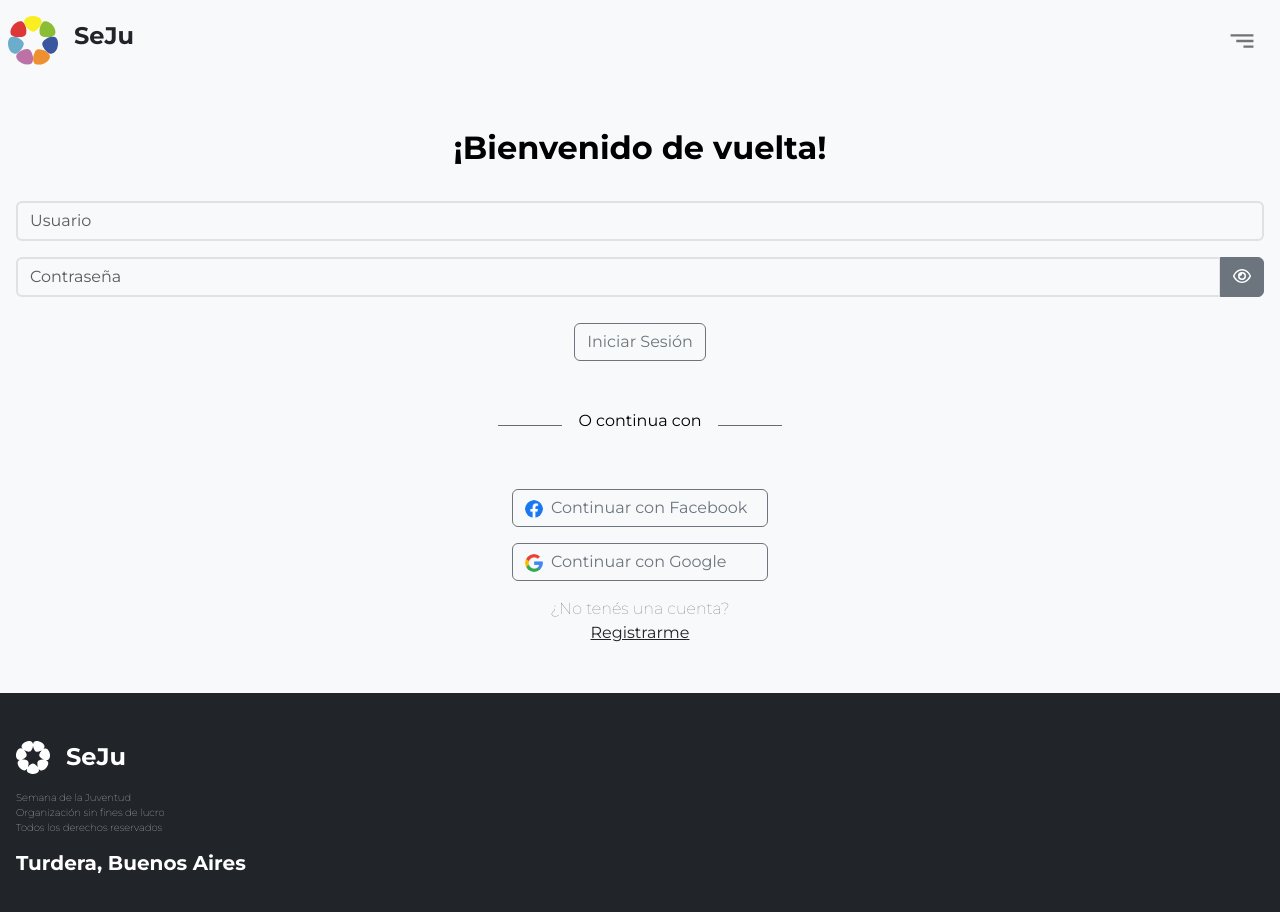
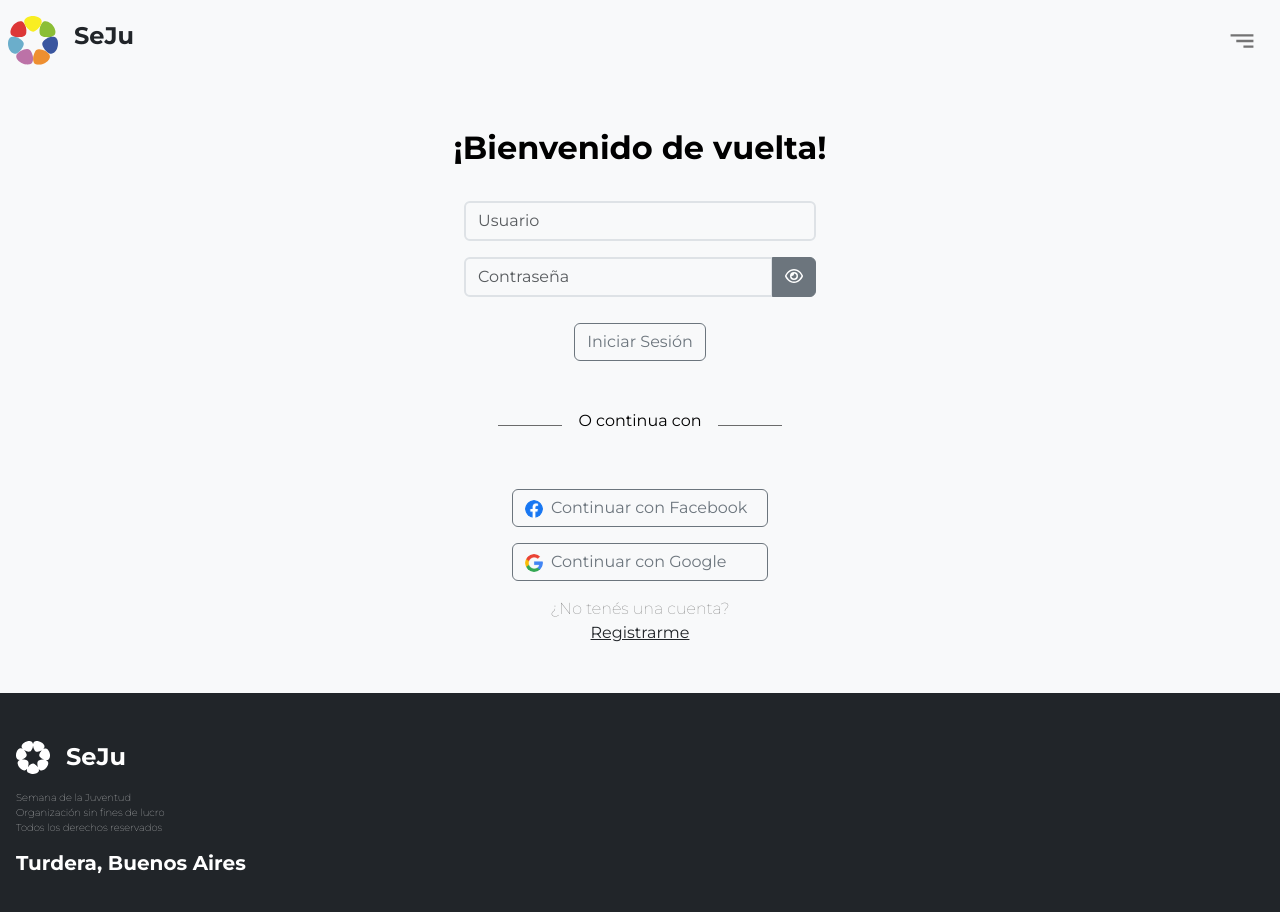
Before and after one commit to MRAMINIKO/SGS-frontend, a Next.js app: page /login in a window 1280 px wide. Shown: the top 912 px of the page. Built offline with nearby package versions, Linux system fonts and the light colour scheme.

Commit message:
Refactr login

```diff
--- a/src/components/FormLogin/form-login.module.css
+++ b/src/components/FormLogin/form-login.module.css
@@ -1,5 +1,8 @@
 .form {
   padding: 0.625rem 1rem;
+  width: 30%;
+  margin-left: auto;
+  margin-right: auto;
 }
 
 .form div {
```
